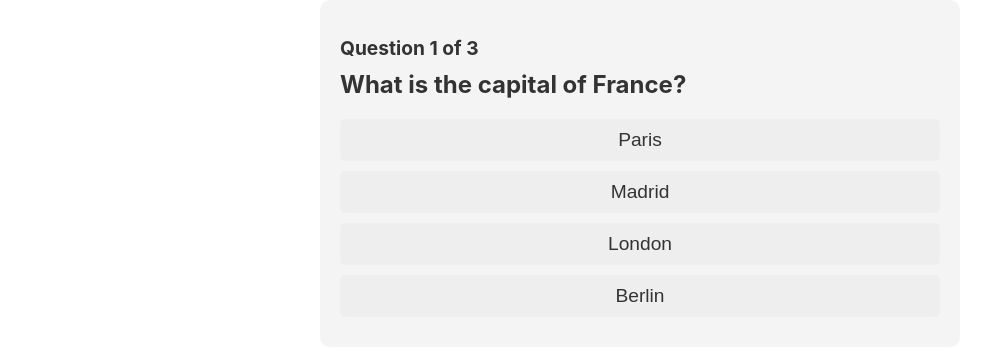
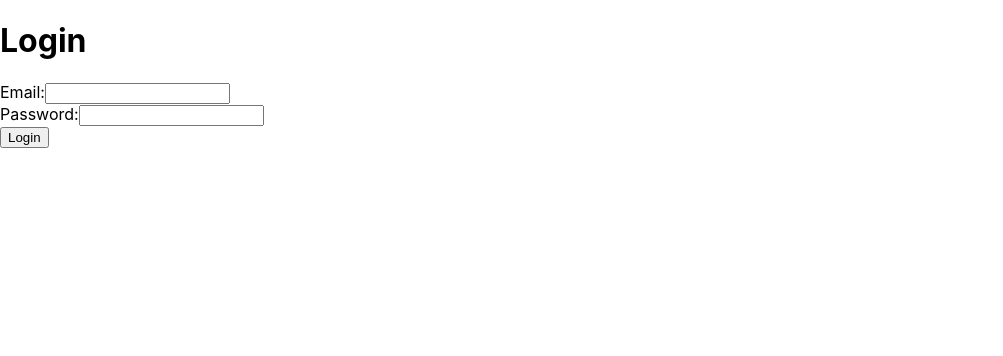
Before and after one commit to eitjank/quiz-app, a React (Create React App) app in the folder frontend/: page / in a window 1280 px wide. Shown: the top 356 px of the page, without its empty margins (0-1003 px from the left). Built offline with nearby package versions, Linux system fonts and the light colour scheme.

Commit message:
Add react router and add login and main pages

```diff
--- a/frontend/src/App.js
+++ b/frontend/src/App.js
@@ -1,11 +1,18 @@
-import Quiz from "./pages/Quiz";
+import Quiz from "./pages/quiz/Quiz";
+import {BrowserRouter as Router, Routes, Route} from "react-router-dom";
+import Login from "./pages/Login";
+import Main from "./pages/Main";
 
 function App() {
-  return (
-    <div className="App">
-      <Quiz />
-    </div>
-  );
+    return (
+        <Router>
+            <Routes>
+                <Route path="/" element={<Login/>}/>
+                <Route path="/main" element={<Main/>}/>
+                <Route path="/quiz" element={<Quiz/>}/>
+            </Routes>
+        </Router>
+    );
 }
 
 export default App;
--- /dev/null
+++ b/frontend/src/pages/Login.js
@@ -0,0 +1,39 @@
+import React, {useState} from "react";
+import {Navigate} from "react-router-dom";
+
+function Login() {
+
+    const [email, setEmail] = useState('');
+    const [password, setPassword] = useState('');
+    const [isLoggedIn, setIsLoggedIn] = useState(false);
+    const handleFormSubmit = (event) => {
+        event.preventDefault();
+        // TODO: Implement authentication logic here
+        setIsLoggedIn(true);
+    };
+
+    if (isLoggedIn) {
+        return <Navigate to="/main"/>;
+    }
+
+
+    return (
+        <div>
+            <h1>Login</h1>
+            <form onSubmit={handleFormSubmit}>
+                <div>
+                    <label htmlFor="email">Email:</label>
+                    <input type="email" name="email" value={email} onChange={(e) => setEmail(e.target.value)}/>
+                </div>
+                <div>
+                    <label htmlFor="password">Password:</label>
+                    <input type="password" name="password" value={password}
+                           onChange={(e) => setPassword(e.target.value)}/>
+                </div>
+                <button type="submit">Login</button>
+            </form>
+        </div>
+    );
+}
+
+export default Login;
--- /dev/null
+++ b/frontend/src/pages/Main.js
@@ -0,0 +1,18 @@
+import React from "react";
+import {Link} from "react-router-dom";
+
+function Main() {
+    return (
+        <div>
+            <h1>Main Page</h1>
+            <p>Welcome to the main page!</p>
+            <ul>
+                <li>
+                    <Link to="/quiz">Quiz 1</Link>
+                </li>
+            </ul>
+        </div>
+    );
+}
+
+export default Main;
--- a/frontend/src/pages/Quiz.js
+++ b/frontend/src/pages/quiz/Quiz.js
@@ -1,4 +1,4 @@
-import React, { useState } from "react";
+import React, {useState} from "react";
 import "./Quiz.css";
 
 function Quiz() {
```
Also changed, not shown: frontend/src/pages/quiz/Quiz.css (renamed from frontend/src/pages/Quiz.css).
